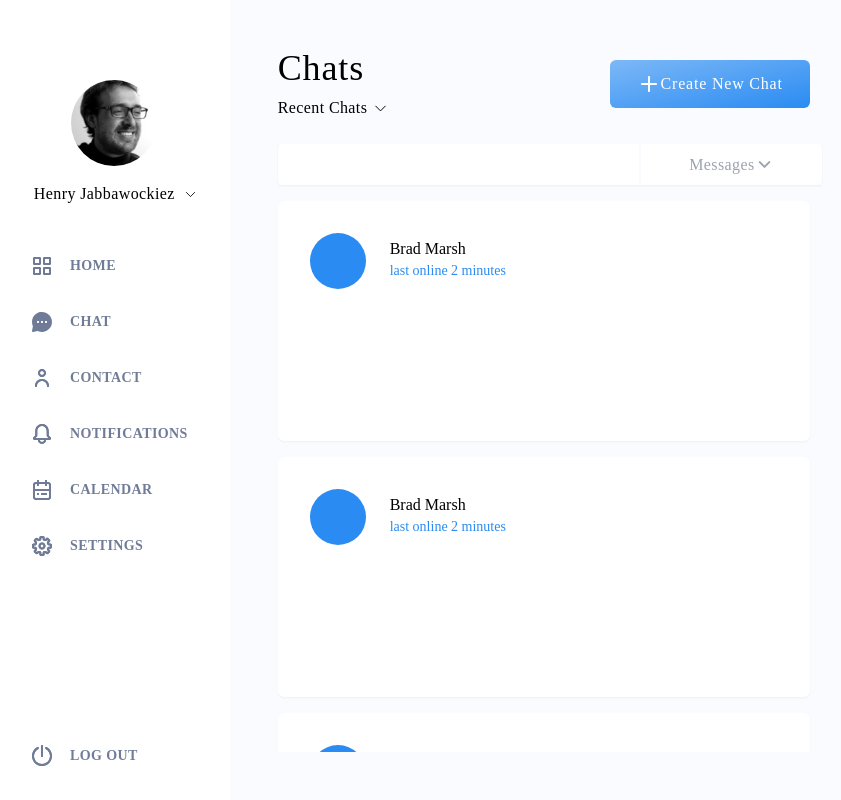
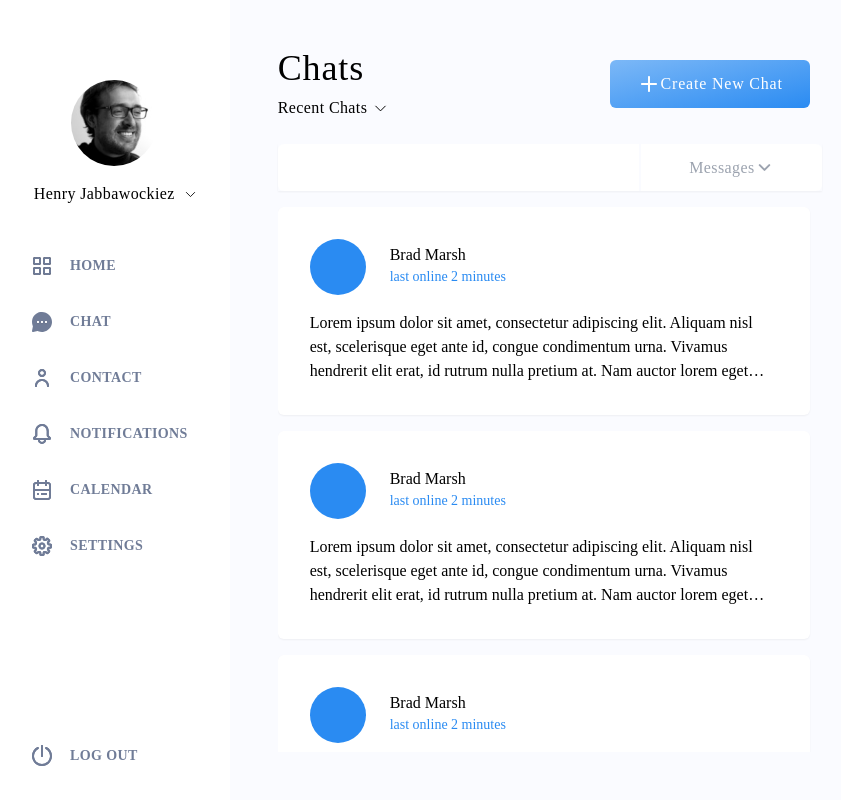
Before and after one commit to Bradley-Marsh316/react-app, a React (Create React App) app in the folder front/: page / in a window 1280 px wide. Shown: the whole page, without its empty margins (2-843 px from the left). Built offline with nearby package versions, Linux system fonts and the light colour scheme.

Commit message:
content on chat cards

```diff
--- a/front/package.json
+++ b/front/package.json
@@ -5,6 +5,7 @@
   "dependencies": {
     "@craco/craco": "^6.1.2",
     "@headlessui/react": "^1.2.0",
+    "@tailwindcss/line-clamp": "^0.2.1",
     "@testing-library/jest-dom": "^5.12.0",
     "@testing-library/react": "^11.2.7",
     "@testing-library/user-event": "^12.8.3",
--- a/front/src/components/Chat/ChatCard.jsx
+++ b/front/src/components/Chat/ChatCard.jsx
@@ -1,6 +1,6 @@
-export default function ChatCard({ userName, profilePicture, age, tagline, content, active }) {
+export default function ChatCard({ card: { userName, profilePicture, age, tagline, content, active } }) {
   return (
-    <div className="w-full h-60 flex flex-col bg-white rounded-md shadow-sm p-8 my-4 first:mt-0 last:mb-0">
+    <div className="w-full h-50 flex flex-col bg-white rounded-md shadow-sm p-8 my-4 first:mt-0 last:mb-0">
       <div className="flex w-full h-14">
         <div className="rounded-full bg-active w-14 h-14 mr-6"></div>
         <div className="flex flex-col py-1">
@@ -8,6 +8,16 @@ export default function ChatCard({ userName, profilePicture, age, tagline, conte
           <p className="text-sm text-active">{tagline}</p>
         </div>
       </div>
+      <div className="w-full h-full pt-4">
+        <div className="w-full h-full">
+          <p className="line-clamp-3">
+            {content}
+          </p>
+        </div>
+        <div className="w-8 h-full">
+
+        </div>
+      </div>
     </div>
   )
 }
--- a/front/src/components/Chat/ChatMenu.jsx
+++ b/front/src/components/Chat/ChatMenu.jsx
@@ -5,15 +5,28 @@ import ChatCard from './ChatCard';
 const chatCards = [
   {
     userName: "Brad Marsh",
-    tagline: "last online 2 minutes"
+    tagline: "last online 2 minutes",
+    content: "Lorem ipsum dolor sit amet, consectetur adipiscing elit. Aliquam nisl est, scelerisque eget ante id, congue condimentum urna. Vivamus hendrerit elit erat, id rutrum nulla pretium at. Nam auctor lorem eget metus consectetur, sit amet commodo ligula rutrum. Vestibulum pellentesque sed turpis ut ultrices. Donec egestas, velit nec aliquet ultrices, sem erat tempor mauris, eu placerat nunc neque ac odio. Nunc nulla enim, consectetur tempor libero et, tempor commodo nisi. Quisque sed magna non lectus aliquam efficitur ac et massa."
   },
   {
     userName: "Brad Marsh",
-    tagline: "last online 2 minutes"
+    tagline: "last online 2 minutes",
+    content: "Lorem ipsum dolor sit amet, consectetur adipiscing elit. Aliquam nisl est, scelerisque eget ante id, congue condimentum urna. Vivamus hendrerit elit erat, id rutrum nulla pretium at. Nam auctor lorem eget metus consectetur, sit amet commodo ligula rutrum. Vestibulum pellentesque sed turpis ut ultrices. Donec egestas, velit nec aliquet ultrices, sem erat tempor mauris, eu placerat nunc neque ac odio. Nunc nulla enim, consectetur tempor libero et, tempor commodo nisi. Quisque sed magna non lectus aliquam efficitur ac et massa."
   },
   {
     userName: "Brad Marsh",
-    tagline: "last online 2 minutes"
+    tagline: "last online 2 minutes",
+    content: "Lorem ipsum dolor sit amet, consectetur adipiscing elit. Aliquam nisl est, scelerisque eget ante id, congue condimentum urna. Vivamus hendrerit elit erat, id rutrum nulla pretium at. Nam auctor lorem eget metus consectetur, sit amet commodo ligula rutrum. Vestibulum pellentesque sed turpis ut ultrices. Donec egestas, velit nec aliquet ultrices, sem erat tempor mauris, eu placerat nunc neque ac odio. Nunc nulla enim, consectetur tempor libero et, tempor commodo nisi. Quisque sed magna non lectus aliquam efficitur ac et massa."
+  },
+  {
+    userName: "Brad Marsh",
+    tagline: "last online 2 minutes",
+    content: "Lorem ipsum dolor sit amet, consectetur adipiscing elit. Aliquam nisl est, scelerisque eget ante id, congue condimentum urna. Vivamus hendrerit elit erat, id rutrum nulla pretium at. Nam auctor lorem eget metus consectetur, sit amet commodo ligula rutrum. Vestibulum pellentesque sed turpis ut ultrices. Donec egestas, velit nec aliquet ultrices, sem erat tempor mauris, eu placerat nunc neque ac odio. Nunc nulla enim, consectetur tempor libero et, tempor commodo nisi. Quisque sed magna non lectus aliquam efficitur ac et massa."
+  },
+  {
+    userName: "Brad Marsh",
+    tagline: "last online 2 minutes",
+    content: "Lorem ipsum dolor sit amet, consectetur adipiscing elit. Aliquam nisl est, scelerisque eget ante id, congue condimentum urna. Vivamus hendrerit elit erat, id rutrum nulla pretium at. Nam auctor lorem eget metus consectetur, sit amet commodo ligula rutrum. Vestibulum pellentesque sed turpis ut ultrices. Donec egestas, velit nec aliquet ultrices, sem erat tempor mauris, eu placerat nunc neque ac odio. Nunc nulla enim, consectetur tempor libero et, tempor commodo nisi. Quisque sed magna non lectus aliquam efficitur ac et massa."
   },
 ]
 
@@ -23,7 +36,7 @@ export default function ChatMenu() {
       <ChatHeader />
       <SearchBar />
       <div className="w-full pr-3 mt-4 max-h-full overflow-y-auto scrollbar scrollbar-thin scrollbar-track-transparent scrollbar-thumb-rounded-full scrollbar-thumb-gray-200 hover:scrollbar-thumb-gray-400 transition-all">
-        { chatCards.map(card => <ChatCard userName={card.userName} tagline={card.tagline} />) }
+        { chatCards.map(card => <ChatCard card={card} />) }
       </div>
     </div>
   )
--- a/front/src/components/Chat/SearchBar.jsx
+++ b/front/src/components/Chat/SearchBar.jsx
@@ -2,7 +2,7 @@ import { ReactComponent as ChevronDown } from '../../assets/svg/chevron-down.svg
 
 export default function SearchBar() {
   return (
-    <div className="flex items-center w-full h-14 shadow-sm">
+    <div className="flex items-center w-full h-24 shadow-sm">
       <input type="text" className="h-full flex w-2/3 rounded-l-md focus:outline-none px-8" style={{ 'margin-right': '2px' }} />
       <div className="w-1/3 h-full bg-white rounded-r-md flex justify-center items-center text-gray-400 tracking-wide cursor-pointer">
         Messages
--- a/front/tailwind.config.js
+++ b/front/tailwind.config.js
@@ -16,7 +16,8 @@ module.exports = {
     },
   },
   plugins: [
-    require('tailwind-scrollbar')
+    require('tailwind-scrollbar'),
+    require('@tailwindcss/line-clamp')
   ],
   variants: {
     extend:  {
```
Also changed, not shown: 1 other file (tests, documents, lock files or other folders).
